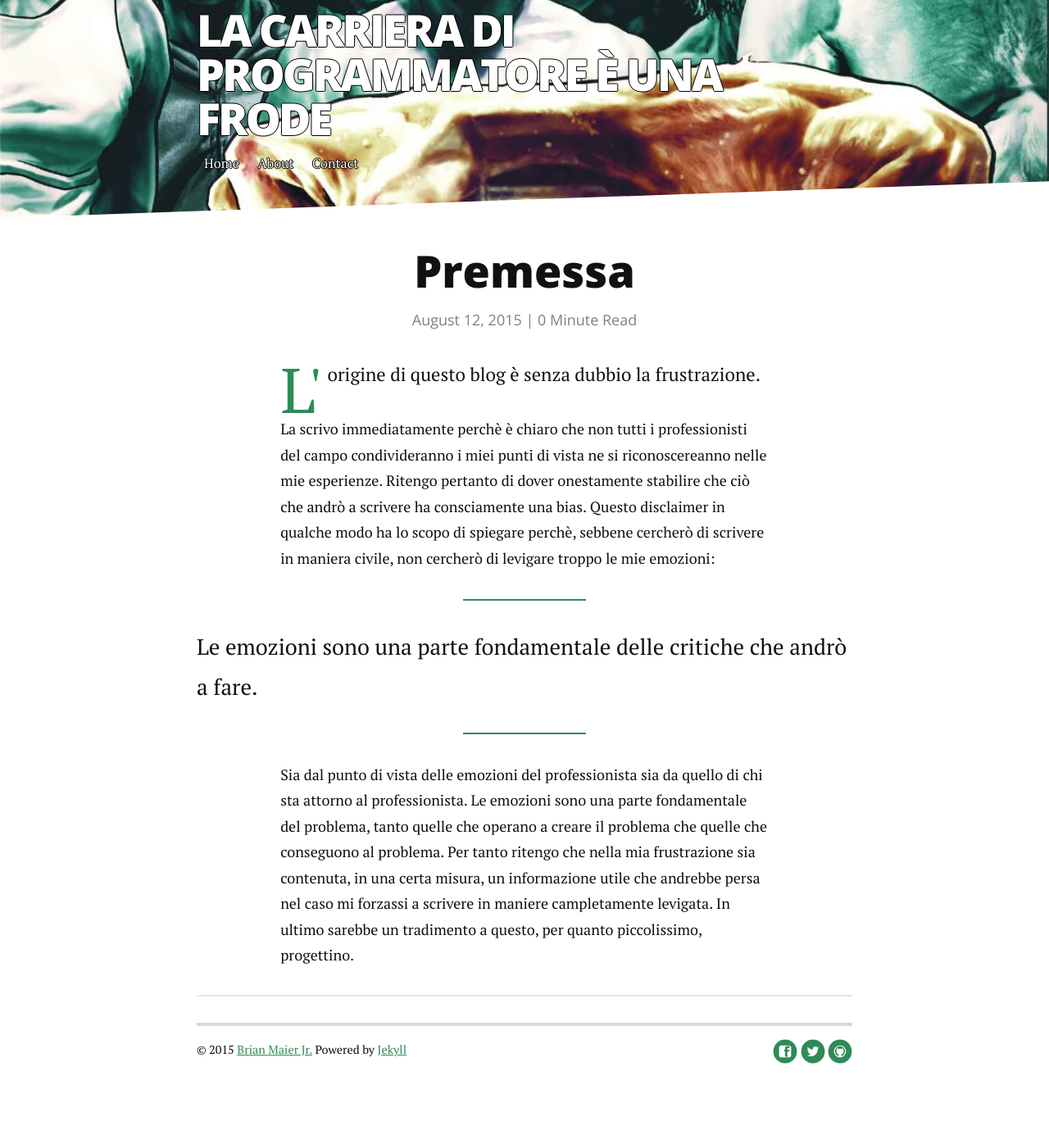
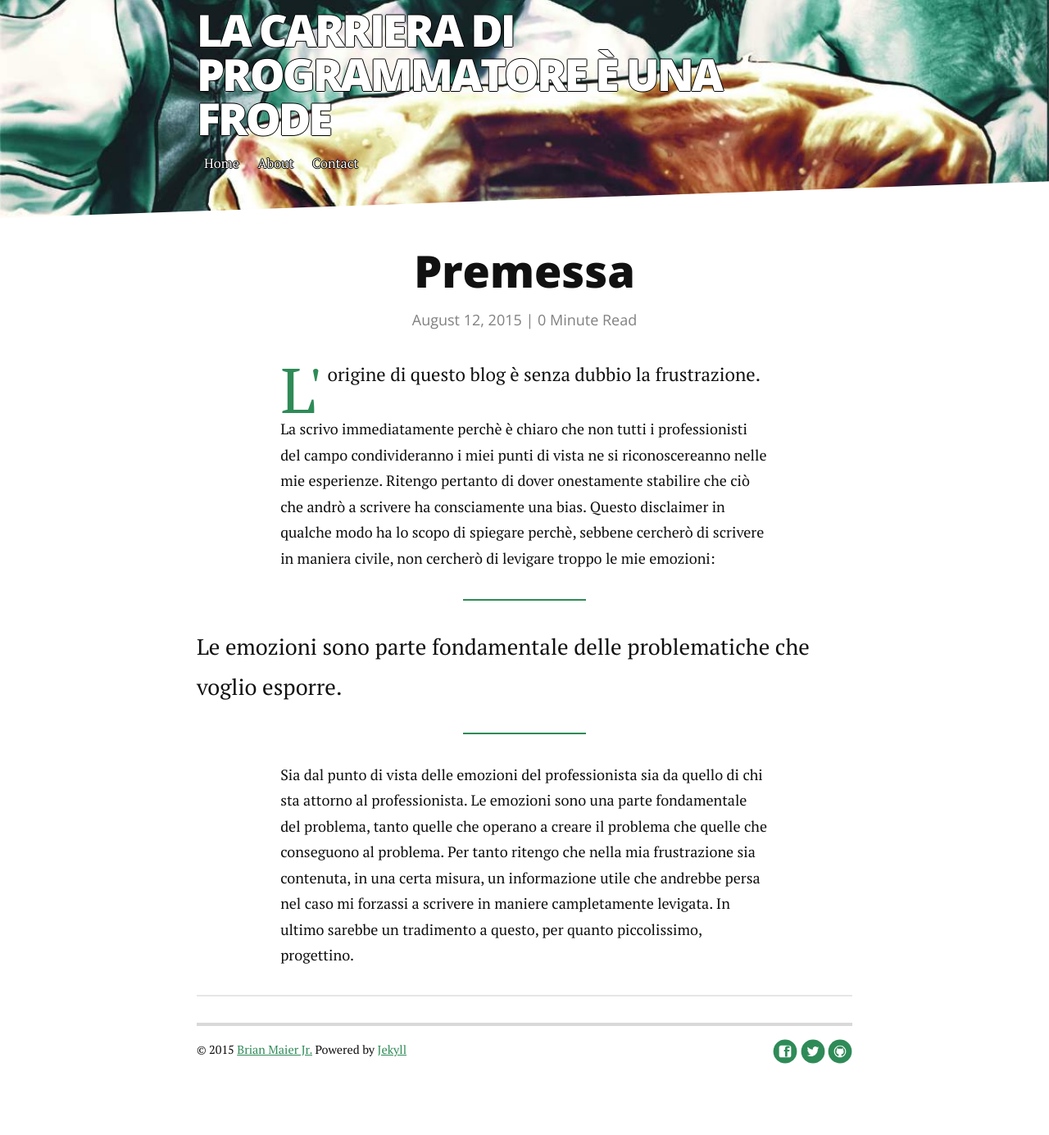
Before and after one commit to arashleto/arashleto.github.io, a Jekyll site: the page built from _posts/2015-08-12-primo-post.markdown, in a window 1280 px wide. Shown: the whole page at 82% size. Built offline with Jekyll 4.4.1, drawn with Linux system fonts in a browser that asks for light colours; nearby versions of some CDN libraries; Markdown is read by kramdown in place of the engine named in the settings.

Commit message:
Update 2015-08-12-primo-post.markdown

```diff
--- a/_posts/2015-08-12-primo-post.markdown
+++ b/_posts/2015-08-12-primo-post.markdown
@@ -8,6 +8,6 @@ date:   2015-08-12
 
 <p>La scrivo immediatamente perchè è chiaro che non tutti i professionisti del campo condivideranno i miei punti di vista ne si riconoscereanno nelle mie esperienze. Ritengo pertanto di dover onestamente stabilire che ciò che andrò a scrivere ha consciamente una bias. Questo disclaimer in qualche modo ha lo scopo di spiegare perchè, sebbene cercherò di scrivere in maniera civile, non cercherò di levigare troppo le mie emozioni:</p>
 
-<blockquote>Le emozioni sono una parte fondamentale delle critiche che andrò a fare.</blockquote>
+<blockquote>Le emozioni sono parte fondamentale delle problematiche che voglio esporre.</blockquote>
 
 <p>Sia dal punto di vista delle emozioni del professionista sia da quello di chi sta attorno al professionista. Le emozioni sono una parte fondamentale del problema, tanto quelle che operano a creare il problema che quelle che conseguono al problema. Per tanto ritengo che nella mia frustrazione sia contenuta, in una certa misura, un informazione utile che andrebbe persa nel caso mi forzassi a scrivere in maniere campletamente levigata. In ultimo sarebbe un tradimento a questo, per quanto piccolissimo, progettino.</p>
```
